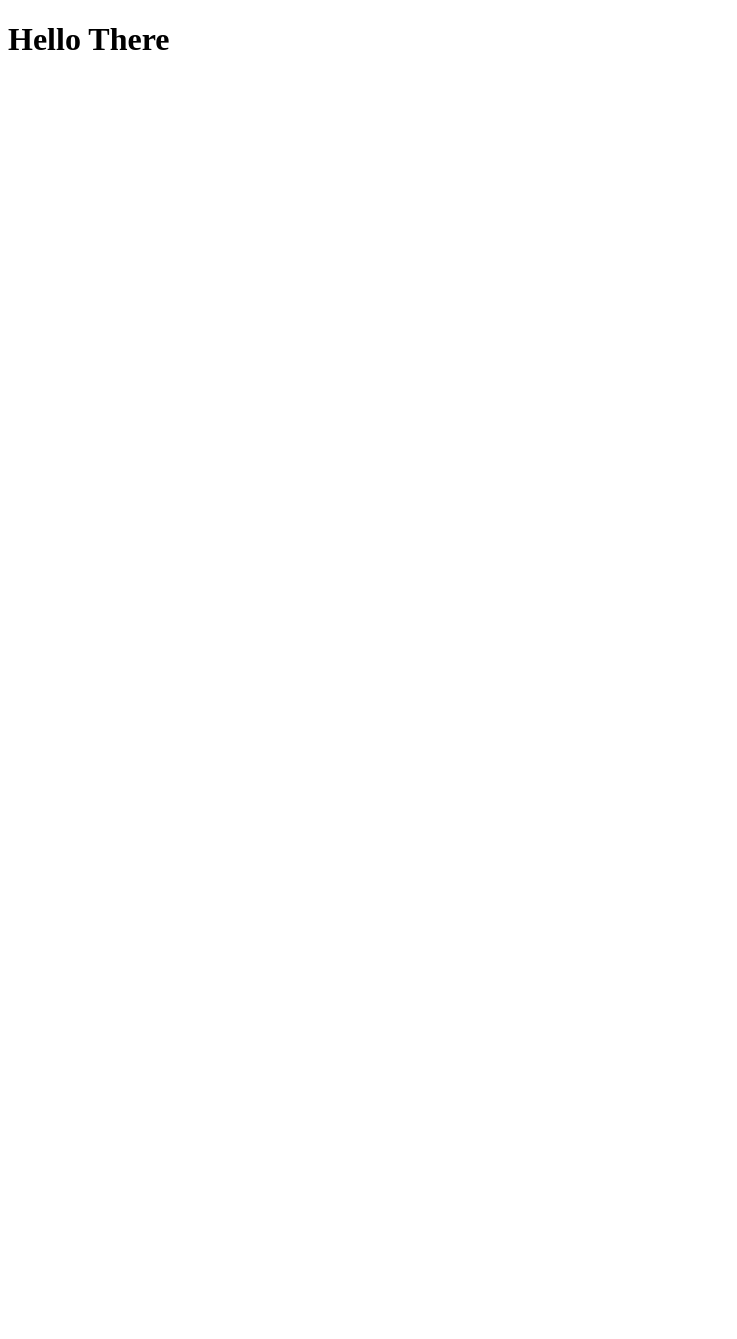
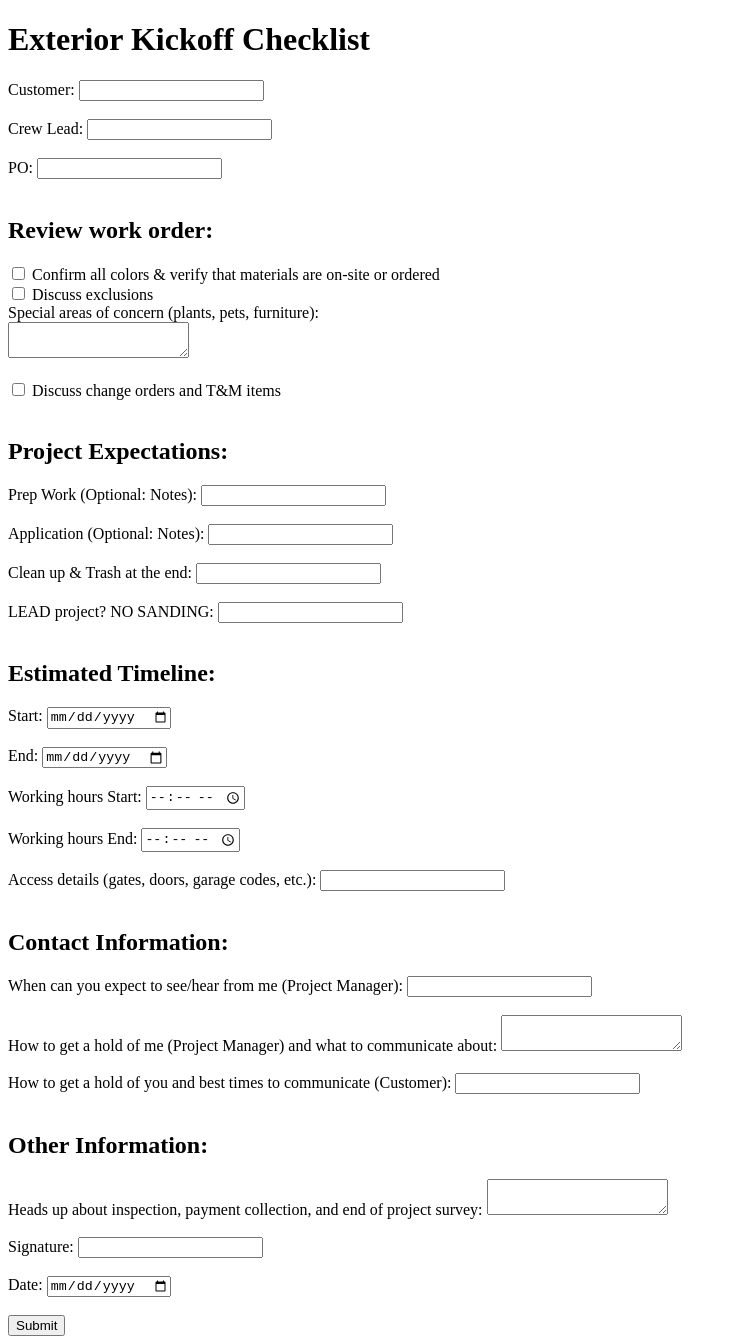
Before and after one commit to mcarranza6591/mautest, a plain HTML site: page index.html in a window 1280 px wide. Shown: the whole page, without its empty margins (0-737 px from the left). Before the commit the page ends 800 px from the top, so only its background shows below. Drawn offline with Linux system fonts and the light colour scheme.

Commit message:
updated index

```diff
--- a/index.html
+++ b/index.html
@@ -3,9 +3,91 @@
 <head>
     <meta charset="UTF-8">
     <meta name="viewport" content="width=device-width, initial-scale=1.0">
-    <title>Landing Page</title>
+    <title>Exterior Kickoff Checklist</title>
+    <link rel="stylesheet" href="styles.css">
 </head>
 <body>
-    <h1>Hello There</h1>
+    <h1>Exterior Kickoff Checklist</h1>
+    <form id="kickoff-form">
+        <label for="customer">Customer:</label>
+        <input type="text" id="customer" name="customer"><br><br>
+
+        <label for="crew-lead">Crew Lead:</label>
+        <input type="text" id="crew-lead" name="crew-lead"><br><br>
+
+        <label for="po">PO:</label>
+        <input type="text" id="po" name="po"><br><br>
+
+        <h2>Review work order:</h2>
+        <label>
+            <input type="checkbox" name="review-work-order" value="Confirm all colors & verify that materials are on-site or ordered">
+            Confirm all colors & verify that materials are on-site or ordered
+        </label><br>
+
+        <label>
+            <input type="checkbox" name="review-work-order" value="Discuss exclusions">
+            Discuss exclusions
+        </label><br>
+
+        <label for="special-areas">Special areas of concern (plants, pets, furniture):</label><br>
+        <textarea id="special-areas" name="special-areas"></textarea><br><br>
+
+        <label>
+            <input type="checkbox" name="review-work-order" value="Discuss change orders and T&M items">
+            Discuss change orders and T&M items
+        </label><br><br>
+
+        <h2>Project Expectations:</h2>
+        <label for="prep-work">Prep Work (Optional: Notes):</label>
+        <input type="text" id="prep-work" name="prep-work"><br><br>
+
+        <label for="application">Application (Optional: Notes):</label>
+        <input type="text" id="application" name="application"><br><br>
+
+        <label for="clean-up">Clean up & Trash at the end:</label>
+        <input type="text" id="clean-up" name="clean-up"><br><br>
+
+        <label for="lead-project">LEAD project? NO SANDING:</label>
+        <input type="text" id="lead-project" name="lead-project"><br><br>
+
+        <h2>Estimated Timeline:</h2>
+        <label for="start-date">Start:</label>
+        <input type="date" id="start-date" name="start-date"><br><br>
+
+        <label for="end-date">End:</label>
+        <input type="date" id="end-date" name="end-date"><br><br>
+
+        <label for="working-hours-start">Working hours Start:</label>
+        <input type="time" id="working-hours-start" name="working-hours-start"><br><br>
+
+        <label for="working-hours-end">Working hours End:</label>
+        <input type="time" id="working-hours-end" name="working-hours-end"><br><br>
+
+        <label for="access-details">Access details (gates, doors, garage codes, etc.):</label>
+        <input type="text" id="access-details" name="access-details"><br><br>
+
+        <h2>Contact Information:</h2>
+        <label for="pm-communication">When can you expect to see/hear from me (Project Manager):</label>
+        <input type="text" id="pm-communication" name="pm-communication"><br><br>
+
+        <label for="pm-contact">How to get a hold of me (Project Manager) and what to communicate about:</label>
+        <textarea id="pm-contact" name="pm-contact"></textarea><br><br>
+
+        <label for="customer-contact">How to get a hold of you and best times to communicate (Customer):</label>
+        <input type="text" id="customer-contact" name="customer-contact"><br><br>
+
+        <h2>Other Information:</h2>
+        <label for="inspection-payment">Heads up about inspection, payment collection, and end of project survey:</label>
+        <textarea id="inspection-payment" name="inspection-payment"></textarea><br><br>
+
+        <label for="signature">Signature:</label>
+        <input type="text" id="signature" name="signature"><br><br>
+
+        <label for="date">Date:</label>
+        <input type="date" id="date" name="date"><br><br>
+
+        <button type="submit">Submit</button>
+    </form>
+    <script src="script.js"></script>
 </body>
 </html>
```
